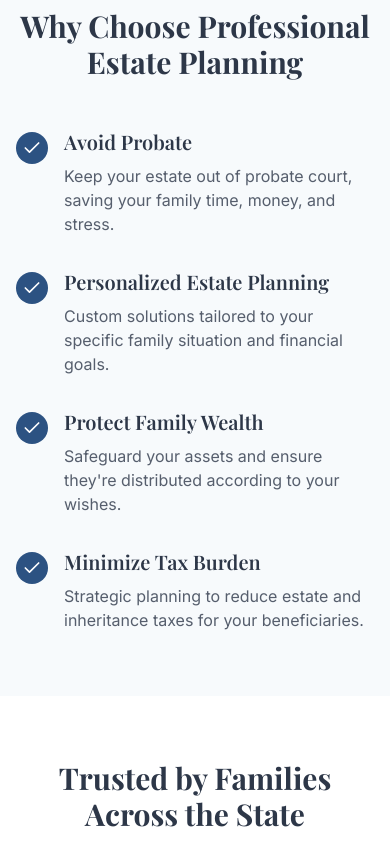
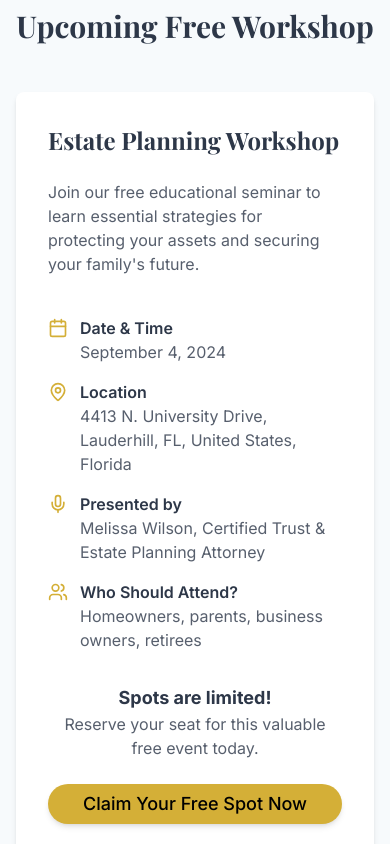
Before and after one commit to jclarke67/legacy-trust-landing-page, a React (Vite) app: page / in a window 390 px wide. Shown: the part 880-1724 px from the top of the page. Built offline with nearby package versions, Linux system fonts and the light colour scheme.

Commit message:
Add workshop details and social proof
Implement workshop details, social proof, and FAQ section. Add a final CTA and footer with contact and social media links.

```diff
--- a/src/components/FinalCTA.tsx
+++ b/src/components/FinalCTA.tsx
@@ -1,5 +1,6 @@
 
 import { Button } from "@/components/ui/button";
+import { ArrowRight } from "lucide-react";
 
 const FinalCTA = () => {
   return (
@@ -9,10 +10,11 @@ const FinalCTA = () => {
           Ready to Secure Your Legacy?
         </h2>
         <p className="text-xl mb-8 max-w-2xl mx-auto text-white/90">
-          Take the first step toward peace of mind. Schedule your free consultation today and discover how a personalized estate plan can protect what matters most.
+          Spots are limited—secure your seat today! Take the first step toward peace of mind and discover how a personalized estate plan can protect what matters most.
         </p>
-        <Button className="btn-primary text-lg">
-          Book a Consultation Now
+        <Button className="btn-primary text-lg px-8 py-6 flex items-center gap-2">
+          Claim Your Free Spot Now
+          <ArrowRight className="ml-1 h-5 w-5" />
         </Button>
       </div>
     </div>
--- a/src/components/Header.tsx
+++ b/src/components/Header.tsx
@@ -18,10 +18,11 @@ const Header = () => {
 
           {/* Desktop Navigation */}
           <nav className="hidden md:flex items-center space-x-8">
+            <a href="#workshop" className="text-secondary hover:text-primary transition-colors">Workshop</a>
             <a href="#about" className="text-secondary hover:text-primary transition-colors">About</a>
             <a href="#services" className="text-secondary hover:text-primary transition-colors">Services</a>
             <a href="#faq" className="text-secondary hover:text-primary transition-colors">FAQ</a>
-            <Button className="btn-primary">Contact</Button>
+            <Button className="btn-primary">Sign Up for Free</Button>
           </nav>
 
           {/* Mobile Menu Button */}
@@ -42,6 +43,13 @@ const Header = () => {
       {isMenuOpen && (
         <div className="md:hidden bg-white py-4 px-4 shadow-lg">
           <nav className="flex flex-col space-y-4">
+            <a
+              href="#workshop"
+              className="text-secondary hover:text-primary transition-colors px-2 py-1"
+              onClick={() => setIsMenuOpen(false)}
+            >
+              Workshop
+            </a>
             <a
               href="#about"
               className="text-secondary hover:text-primary transition-colors px-2 py-1"
@@ -67,7 +75,7 @@ const Header = () => {
               className="btn-primary w-full"
               onClick={() => setIsMenuOpen(false)}
             >
-              Contact
+              Sign Up for Free
             </Button>
           </nav>
         </div>
--- a/src/components/HeroSection.tsx
+++ b/src/components/HeroSection.tsx
@@ -24,7 +24,7 @@ const HeroSection = () => {
             Protect your assets and provide for your loved ones with personalized legacy planning services from a dedicated attorney.
           </p>
           <Button className="btn-primary text-lg">
-            Schedule a Free Consultation
+            Sign Up for Free
           </Button>
         </div>
       </div>
--- /dev/null
+++ b/src/components/VideoTestimonialSection.tsx
@@ -0,0 +1,37 @@
+
+import { Card, CardContent } from "@/components/ui/card";
+
+const VideoTestimonialSection = () => {
+  return (
+    <div className="py-16 bg-white">
+      <div className="container mx-auto px-4 sm:px-6 lg:px-8">
+        <h2 className="text-3xl md:text-4xl font-bold text-center mb-12 text-secondary">
+          Hear From Our Clients
+        </h2>
+
+        <div className="max-w-4xl mx-auto">
+          <Card className="overflow-hidden">
+            <CardContent className="p-0">
+              <div className="aspect-video w-full">
+                <iframe
+                  src="https://www.facebook.com/plugins/video.php?href=https%3A%2F%2Fwww.facebook.com%2Fshare%2Fv%2F1BDBPbTPKN%2F&show_text=false"
+                  className="w-full h-full"
+                  scrolling="no"
+                  frameBorder="0"
+                  allowFullScreen={true}
+                  allow="autoplay; clipboard-write; encrypted-media; picture-in-picture; web-share"
+                ></iframe>
+              </div>
+            </CardContent>
+          </Card>
+
+          <div className="mt-6 text-center text-secondary/80 italic">
+            "Watch how our estate planning solutions have helped clients protect what matters most to them."
+          </div>
+        </div>
+      </div>
+    </div>
+  );
+};
+
+export default VideoTestimonialSection;
--- /dev/null
+++ b/src/components/WorkshopSection.tsx
@@ -0,0 +1,75 @@
+
+import { Calendar, MapPin, Mic, Users } from "lucide-react";
+import { Button } from "@/components/ui/button";
+
+const WorkshopSection = () => {
+  return (
+    <div className="py-16 bg-muted">
+      <div className="container mx-auto px-4 sm:px-6 lg:px-8">
+        <h2 className="text-3xl md:text-4xl font-bold text-center mb-12 text-secondary">
+          Upcoming Free Workshop
+        </h2>
+
+        <div className="max-w-4xl mx-auto bg-white rounded-lg shadow-md p-8">
+          <div className="grid grid-cols-1 md:grid-cols-2 gap-8">
+            <div className="space-y-6">
+              <h3 className="text-2xl font-bold text-secondary">Estate Planning Workshop</h3>
+              <p className="text-secondary/80">
+                Join our free educational seminar to learn essential strategies for protecting your assets
+                and securing your family's future.
+              </p>
+
+              <div className="space-y-4 pt-4">
+                <div className="flex items-start gap-3">
+                  <Calendar className="h-5 w-5 text-accent flex-shrink-0 mt-0.5" />
+                  <div>
+                    <p className="font-semibold text-secondary">Date & Time</p>
+                    <p className="text-secondary/80">September 4, 2024</p>
+                  </div>
+                </div>
+
+                <div className="flex items-start gap-3">
+                  <MapPin className="h-5 w-5 text-accent flex-shrink-0 mt-0.5" />
+                  <div>
+                    <p className="font-semibold text-secondary">Location</p>
+                    <p className="text-secondary/80">4413 N. University Drive, Lauderhill, FL, United States, Florida</p>
+                  </div>
+                </div>
+
+                <div className="flex items-start gap-3">
+                  <Mic className="h-5 w-5 text-accent flex-shrink-0 mt-0.5" />
+                  <div>
+                    <p className="font-semibold text-secondary">Presented by</p>
+                    <p className="text-secondary/80">Melissa Wilson, Certified Trust & Estate Planning Attorney</p>
+                  </div>
+                </div>
+
+                <div className="flex items-start gap-3">
+                  <Users className="h-5 w-5 text-accent flex-shrink-0 mt-0.5" />
+                  <div>
+                    <p className="font-semibold text-secondary">Who Should Attend?</p>
+                    <p className="text-secondary/80">Homeowners, parents, business owners, retirees</p>
+                  </div>
+                </div>
+              </div>
+            </div>
+
+            <div className="flex flex-col justify-center items-center">
+              <div className="w-full max-w-sm space-y-6">
+                <div className="text-center">
+                  <p className="text-lg font-bold text-secondary">Spots are limited!</p>
+                  <p className="text-secondary/80">Reserve your seat for this valuable free event today.</p>
+                </div>
+                <Button className="btn-primary w-full text-lg py-6">
+                  Claim Your Free Spot Now
+                </Button>
+              </div>
+            </div>
+          </div>
+        </div>
+      </div>
+    </div>
+  );
+};
+
+export default WorkshopSection;
--- a/src/pages/Index.tsx
+++ b/src/pages/Index.tsx
@@ -3,6 +3,8 @@ import { useEffect } from "react";
 import Header from "@/components/Header";
 import HeroSection from "@/components/HeroSection";
 import BenefitsSection from "@/components/BenefitsSection";
+import WorkshopSection from "@/components/WorkshopSection";
+import VideoTestimonialSection from "@/components/VideoTestimonialSection";
 import SocialProofSection from "@/components/SocialProofSection";
 import AboutSection from "@/components/AboutSection";
 import FAQSection from "@/components/FAQSection";
@@ -41,9 +43,15 @@ const Index = () => {
       <main className="pt-16">
         <HeroSection />
 
+        <section id="workshop">
+          <WorkshopSection />
+        </section>
+
         <section id="services">
           <BenefitsSection />
         </section>
+
+        <VideoTestimonialSection />
 
         <SocialProofSection />
 
```
Also changed, not shown: src/components/Footer.tsx (+43 -6 lines).
